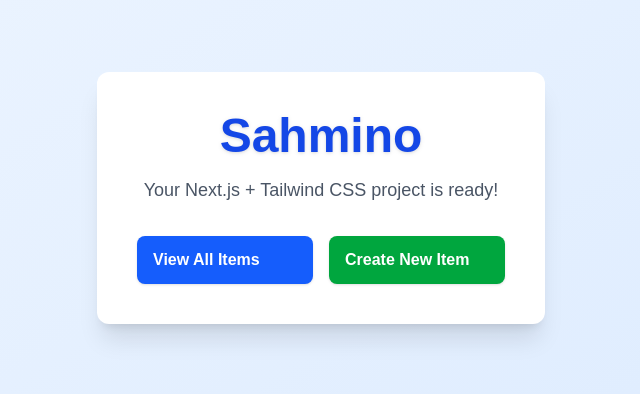
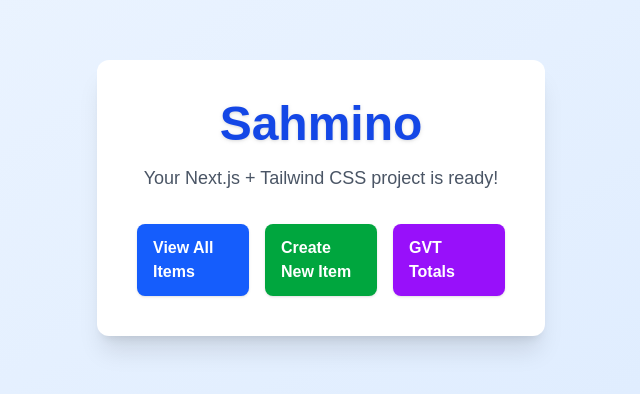
Before and after one commit to AliArefi1993/sahmino-frontend, a Next.js app: page / in a window 1280 px wide. Shown: the part 202-596 px from the top of the page, without its empty margins (319-959 px from the left). Built offline with nearby package versions, Linux system fonts and the light colour scheme.

Commit message:
frontend(home): add link to GVT Totals page

```diff
--- a/src/app/page.tsx
+++ b/src/app/page.tsx
@@ -9,6 +9,7 @@
         <div className="flex gap-4 w-full justify-center">
           <Link href="/items" className="flex-1 bg-blue-600 text-white px-4 py-3 rounded-lg font-semibold shadow hover:bg-blue-700 transition">View All Items</Link>
           <Link href="/items/create" className="flex-1 bg-green-600 text-white px-4 py-3 rounded-lg font-semibold shadow hover:bg-green-700 transition">Create New Item</Link>
+          <Link href="/items/totals" className="flex-1 bg-purple-600 text-white px-4 py-3 rounded-lg font-semibold shadow hover:bg-purple-700 transition">GVT Totals</Link>
         </div>
       </div>
     </main>
```
